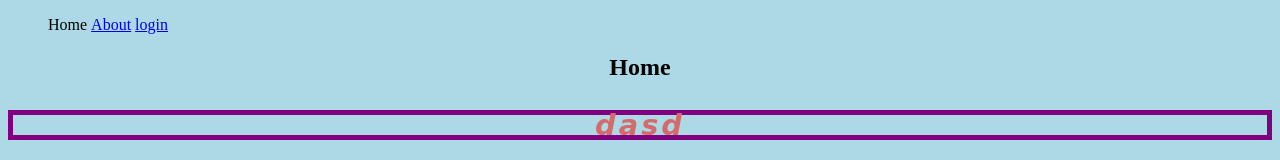
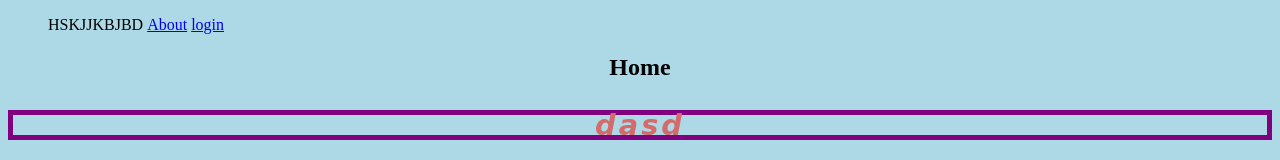
Before and after one commit to imshiv5/imshiv5.github.io, a plain HTML site: page index.html in a window 1280 px wide. Shown: the top 160 px of the page. Drawn offline with Linux system fonts and the light colour scheme.

Commit message:
Update index.html

```diff
--- a/index.html
+++ b/index.html
@@ -9,7 +9,7 @@
    <header>
        <nav>
            <ul>
-               <li>Home</li>
+               <li>HSKJJKBJBD</li>
                <li><a href="about.html">About</a></li>
                <li><a href="login.html">login</a></li>
            </ul>
```
